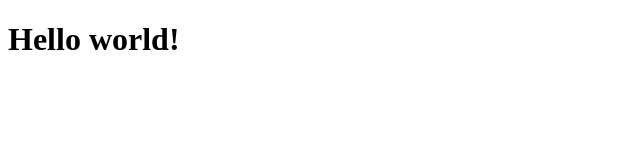
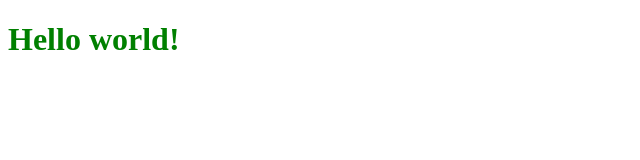
Before and after one commit to TigranManasyan/aaa, a plain HTML site: page index.html in a window 1280 px wide. Shown: the whole page, without its empty margins (0-640 px from the left). Drawn offline with Linux system fonts and the light colour scheme.

Commit message:
Modifed files

```diff
--- a/index.html
+++ b/index.html
@@ -4,6 +4,7 @@
 	<meta charset="UTF-8">
 	<meta name="viewport" content="width=device-width, initial-scale=1.0">
 	<title>Document</title>
+	<link rel="stylesheet" href="./style.css">
 </head>
 <body>
 	<h1>Hello world!</h1>
--- a/style.css
+++ b/style.css
@@ -0,0 +1,3 @@
+h1 {
+	color: green;
+}
```
